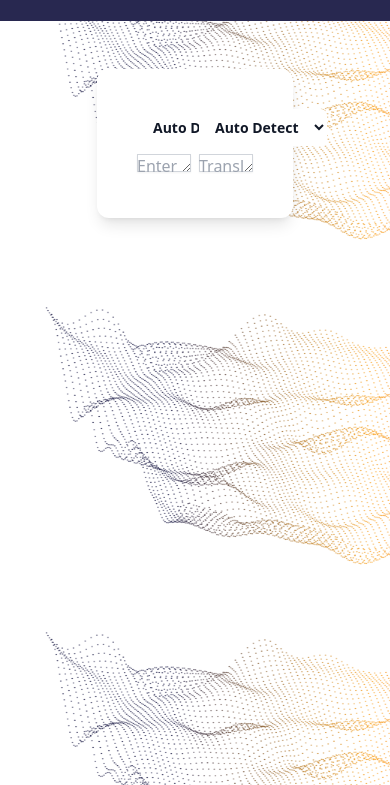
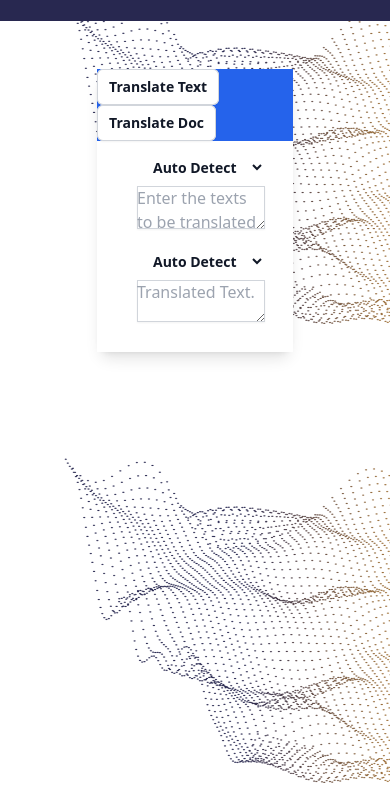
Before and after one commit to SunbirdAI/sunbird-ai-api-experimental, a website: page app/front_end/home.html in a window 390 px wide. Shown: the part 59-844 px from the top of the page. Drawn offline with Linux system fonts and the light colour scheme.

Commit message:
Now auto adjust on a mobile browser

```diff
--- a/app/front_end/home.html
+++ b/app/front_end/home.html
@@ -16,8 +16,20 @@
         </div>
     </header>
     <main class="p-12 flex" >
+        <div class="w-2/3 container rounded-xl shadow-lg items-center ">
+            <div class="nav__bar bg-blue-600 block">
+                <nav>
+                    <button type="button" class="inline-flex items-center rounded-md bg-white px-3 py-2 text-sm font-semibold text-gray-900 shadow-sm ring-1 ring-inset ring-gray-300 hover:bg-gray-50">
+                    Translate Text
+                    </button>
+                    <button type="button" class="inline-flex items-center rounded-md bg-white px-3 py-2 text-sm font-semibold text-gray-900 shadow-sm ring-1 ring-inset ring-gray-300 hover:bg-gray-50">
+                    Translate Doc
+                    </button>
 
-        <div class="bg-white p-10 contain w-2/3 container rounded-xl shadow-lg items-center grid grid-cols-2 gap-2 ">
+                </nav>
+            </div>
+            <div class="bg-white px-10 py-6 pt-2 translate_area grid lg:grid-cols-2 md:grid-rows-1 gap-2 ">
+                <div class="translate_text">
                     <div class="col1">
                         <select name="Souce Language" id="tta_select_drop" class="ttasrcsl inline-flex  justify-center gap-x-1.5 rounded-md bg-white px-3 py-2 text-sm font-semibold text-gray-900 hover:bg-gray-50">
                             <option value="">Auto Detect</option>
@@ -29,8 +41,13 @@
                             <option value="Acholi">Acholi</option>
                         </select>
                     </div>
+                    <div class="col2">
+                        <textarea class="w-full aspect-[3/1] shadow-sm ring-1 ring-inset ring-gray-300 lg:placeholder:text-5xl placeholder:font-thin" placeholder="Enter the texts to be translated"></textarea>
+                    </div>
+                </div>
+                <div class="translate_text">
                     <div class="col1">
-                <select name="Souce Language" id="tta_select_drop" class="ttasrcsl inline-flex justify-center gap-x-1.5 rounded-md bg-white px-3 py-2 text-sm font-semibold text-gray-900 ">
+                        <select name="Souce Language" id="tta_select_drop" class="ttasrcsl inline-flex  justify-center gap-x-1.5 rounded-md bg-white px-3 py-2 text-sm font-semibold text-gray-900 hover:bg-gray-50">
                             <option value="">Auto Detect</option>
                             <option value="English">English</option>
                             <option value="Luganda">Luganda</option>
@@ -40,11 +57,9 @@
                             <option value="Acholi">Acholi</option>
                         </select>
                     </div>
-            <div class="col1 ">
-                <textarea class="w-full aspect-[3/1] shadow-sm ring-1 ring-inset ring-gray-300 lg:placeholder:text-5xl placeholder:font-thin" placeholder="Enter the texts to be translated"></textarea>
+                    <div class="col2">
+                        <textarea class="w-full aspect-[3/1] shadow-sm ring-1 ring-inset ring-gray-300 lg:placeholder:text-5xl placeholder:font-thin" placeholder="Translated Text."></textarea>
                     </div>
-            <div class="col1  ">
-                <textarea class="w-full aspect-[3/1] shadow-sm ring-1 ring-inset ring-gray-300" placeholder="Translated texts."></textarea>
             </div>
         </div>
     </main>
```
Also changed, not shown: app/front_end/media/africa.png (added), app/front_end/media/document.png (added), app/front_end/output.css. Lines whose indentation alone changed are shown as unchanged.
